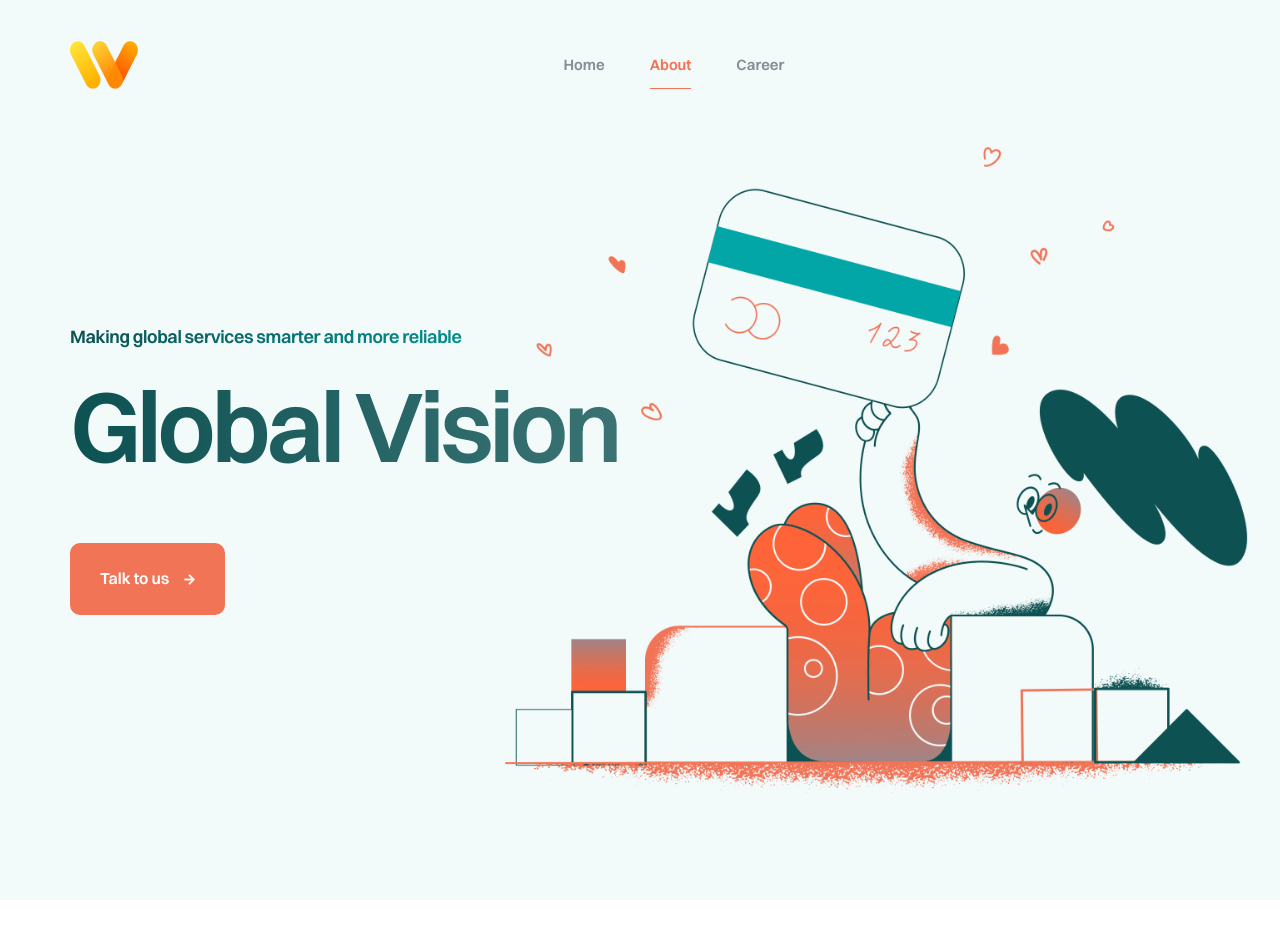
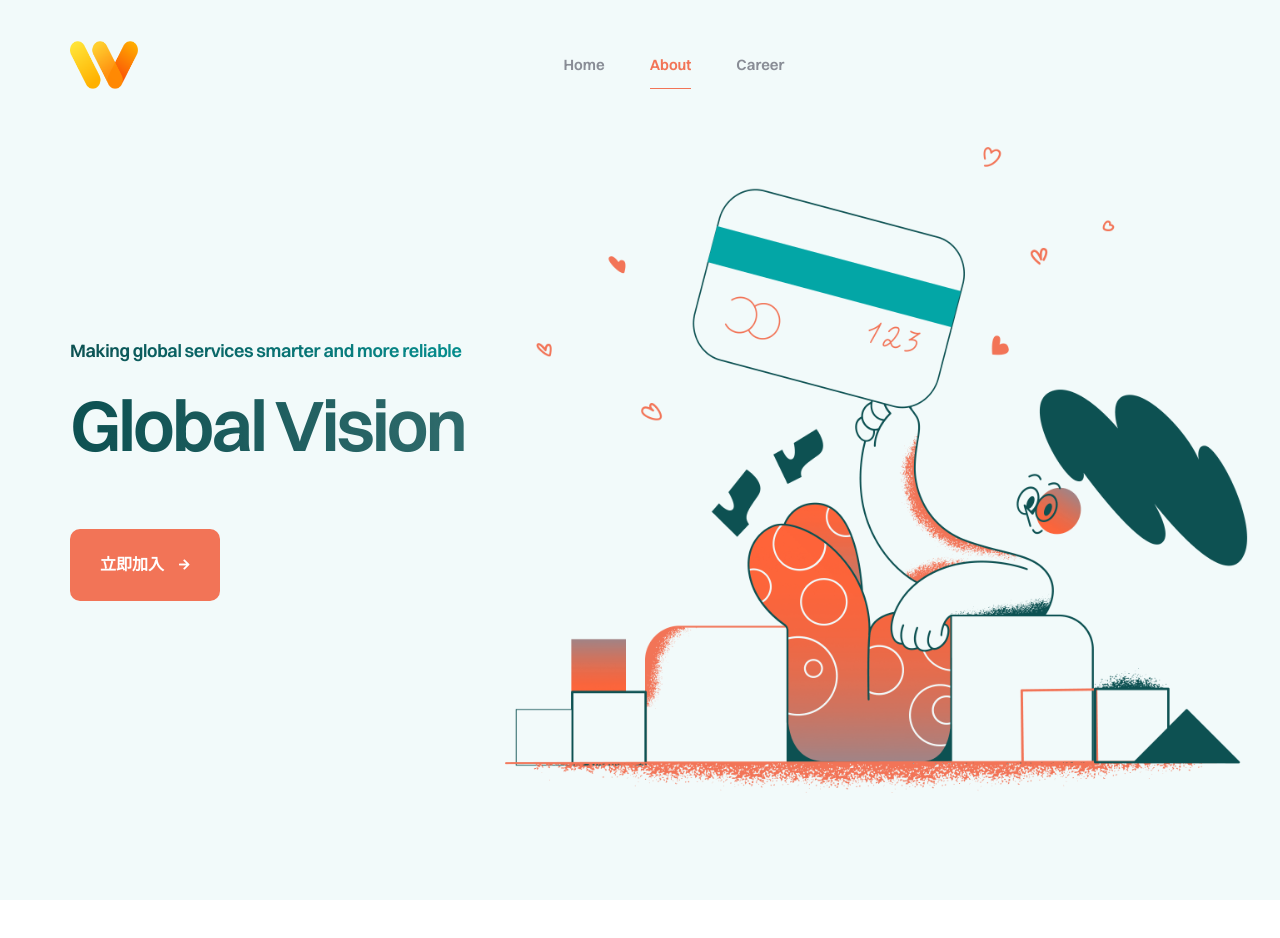
Before and after one commit to taotao7/jingle-official, a Next.js app: page /about in a window 1280 px wide. Shown: the top 938 px of the page. Built offline with nearby package versions, Linux system fonts and the light colour scheme.

Commit message:
feat(banner): update banner title and subtitle for improved clarity and localization

```diff
--- a/components/Banner.js
+++ b/components/Banner.js
@@ -22,12 +22,19 @@ const Banner = ({
               <h6 className="mil-text-gradient-2 mil-mb-20">
                 {resolvedSubtitle}
               </h6>
-              <h1 className="mil-display mil-text-gradient-3 mil-mb-60">
+              <h1
+                className="mil-display mil-text-gradient-3 mil-mb-60"
+                style={{
+                  fontSize: "4rem",
+                  lineHeight: "1.2",
+                  width: "42vw",
+                }}
+              >
                 {resolvedTitle}
               </h1>
               <div className="mil-buttons-frame">
                 <Link href="contact" className="mil-btn mil-md mil-add-arrow">
-                  Talk to us
+                  立即加入
                 </Link>
               </div>
             </div>
--- a/messages/zh.json
+++ b/messages/zh.json
@@ -21,7 +21,7 @@
     "blog": "博客"
   },
   "banner": {
-    "title": "全球视野",
-    "subtitle": "让全球服务更智能、更可靠"
+    "title": "创新驱动、全球视野、责任担当、合作共赢",
+    "subtitle": "科技赋能金融普惠，让全球服务更智能、更可靠"
   }
 }
```
